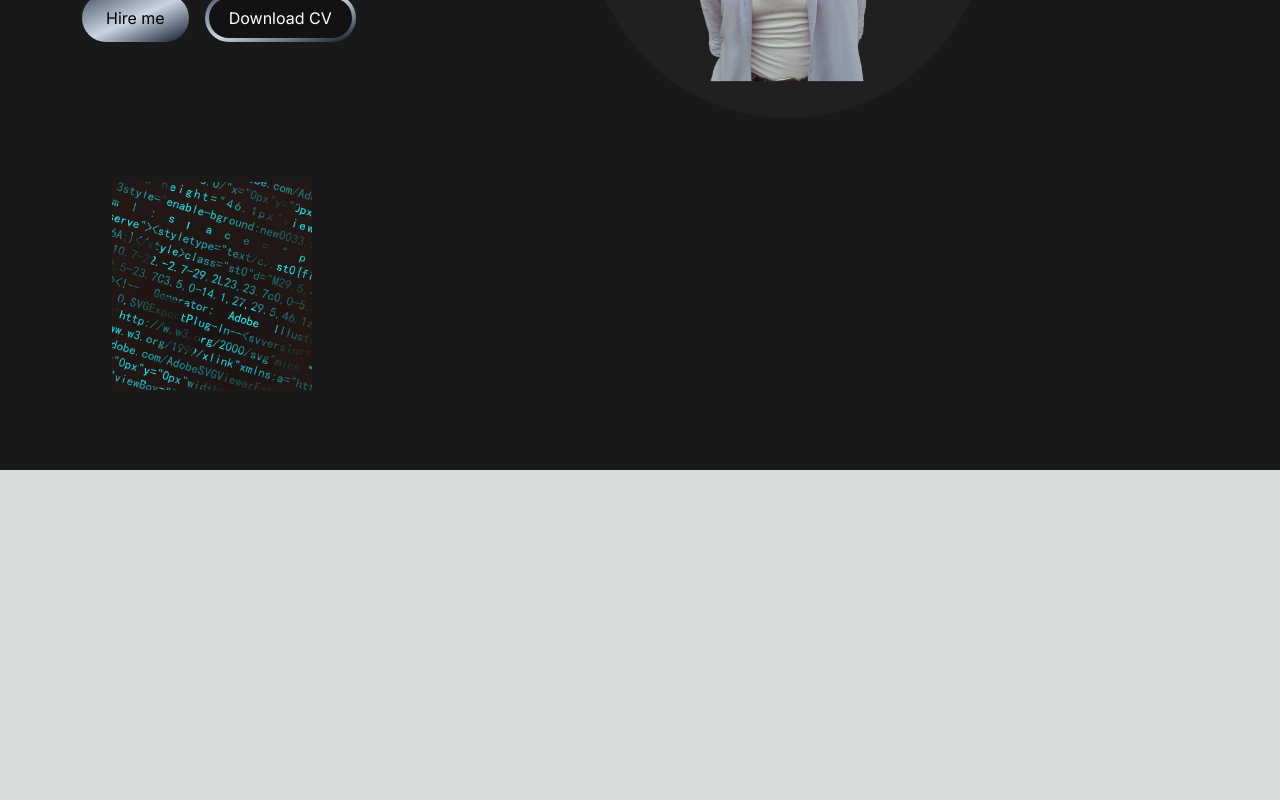
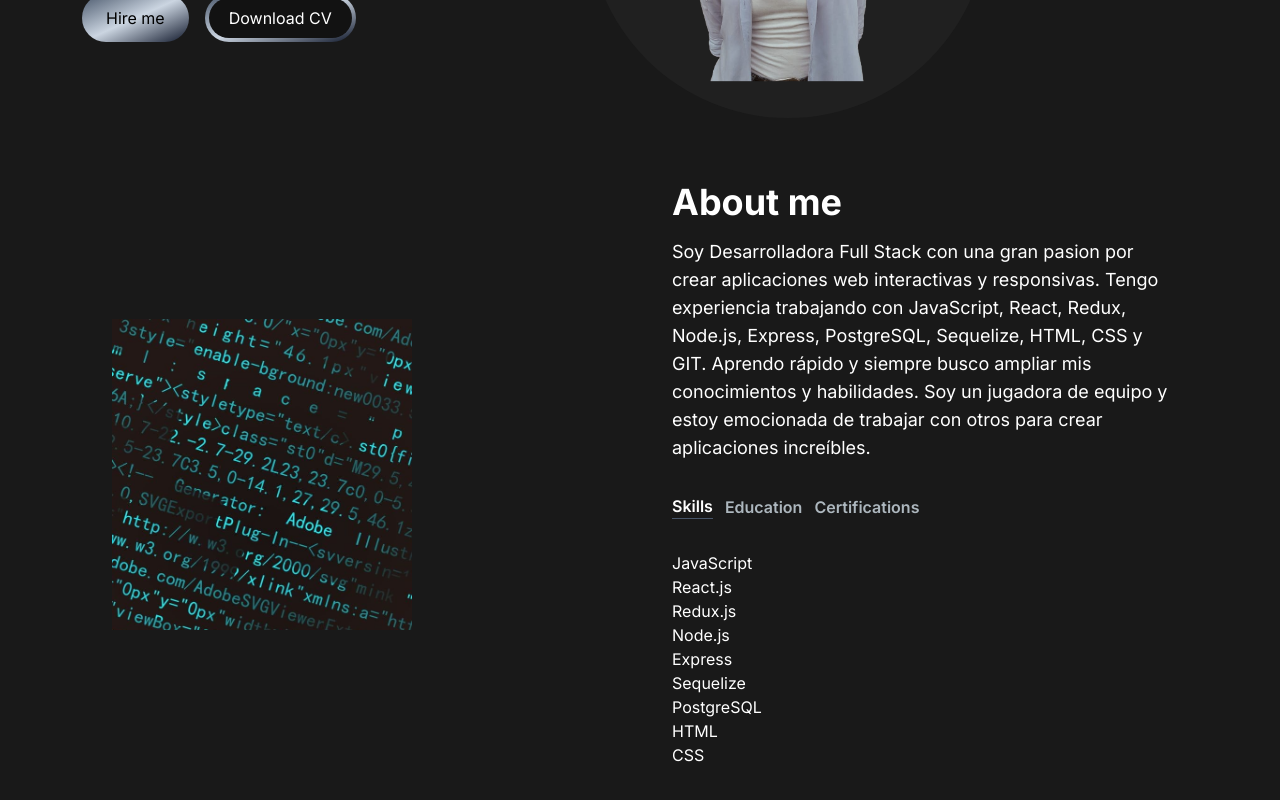
Before and after one commit to Vvalentinaperez/Portfolio, a Next.js app: page / in a window 1280 px wide. Shown: the part 394-1194 px from the top of the page. Before the commit the page ends 864 px from the top, so only its background shows below. Built offline with nearby package versions, Linux system fonts and the light colour scheme.

Commit message:
culmine la parte del about, queda solo acomodar la imagen

```diff
--- a/src/components/AboutSection.jsx
+++ b/src/components/AboutSection.jsx
@@ -1,10 +1,96 @@
+"use client";
+import { useTransition, useState } from "react";
 import Image from "next/image";
+import TabButton from "./TabButton";
+
+const TAB_DATA = [
+  {
+    title: "skills",
+    id: "skills",
+    content: (
+      <ul>
+        <li>JavaScript</li>
+        <li>React.js</li>
+        <li>Redux.js</li>
+        <li>Node.js</li>
+        <li>Express</li>
+        <li>Sequelize</li>
+        <li>PostgreSQL</li>
+        <li>HTML</li>
+        <li>CSS</li>
+      </ul>
+    ),
+  },
+  {
+    title: "Education",
+    id: "education",
+    content: (
+      <ul>
+        <li>Curso GIT, Codigo Facilito</li>
+        <li>Full Stack Developer, Soy Henry</li>
+      </ul>
+    ),
+  },
+  {
+    title: "Certifications",
+    id: "certifications",
+    content: (
+      <ul>
+        <li>Full Stack Developer, Soy Henry</li>
+      </ul>
+    ),
+  },
+];
 
 const AboutSection = () => {
+  const [tab, setTab] = useState("skills");
+  const [isPending, startTransition] = useTransition();
+
+  const handleTabChange = (id) => {
+    startTransition(() => {
+      setTab(id);
+    });
+  };
+
   return (
     <section className="text-white">
       <div className="md:grid md:grid-cols-2 gap-8 items-center py-8 px-4 xl:gap-16 sm:py-16 xl:px-16">
-        <Image src="/aboutImage.jpg" width={200} height={200} />
+        <Image src="/aboutImage.jpg" width={300} height={300} />
+        <div>
+          <h2 className="text-4xl font-bold text-white mb-4">About me</h2>
+          <p className="text-base lg:text-lg">
+            Soy Desarrolladora Full Stack con una gran pasion por crear
+            aplicaciones web interactivas y responsivas. Tengo experiencia
+            trabajando con JavaScript, React, Redux, Node.js, Express,
+            PostgreSQL, Sequelize, HTML, CSS y GIT. Aprendo rápido y siempre
+            busco ampliar mis conocimientos y habilidades. Soy un jugadora de
+            equipo y estoy emocionada de trabajar con otros para crear
+            aplicaciones increíbles.{" "}
+          </p>
+          <div className="flex flex-row mt-8">
+            <TabButton
+              selectTab={() => handleTabChange("skills")}
+              active={tab === "skills"}
+            >
+              Skills
+            </TabButton>
+            <TabButton
+              selectTab={() => handleTabChange("education")}
+              active={tab === "education"}
+            >
+              Education
+            </TabButton>
+            <TabButton
+              selectTab={() => handleTabChange("certifications")}
+              active={tab === "certifications"}
+            >
+              Certifications
+            </TabButton>
+          </div>
+          <div className="mt-8">
+            {TAB_DATA.find((t) => t.id === tab).content}
+          </div>
+        </div>
       </div>
     </section>
   );
--- /dev/null
+++ b/src/components/TabButton.jsx
@@ -0,0 +1,15 @@
+const TabButton = ({ active, selectTab, children }) => {
+  const buttonClasses = active
+    ? "text-white border-b border-slate-600"
+    : "text-[#ADB7BE] ";
+
+  return (
+    <button onClick={selectTab}>
+      <p className={`mr-3 font-semibold hover:text-white ${buttonClasses}`}>
+        {children}
+      </p>
+    </button>
+  );
+};
+
+export default TabButton;
```
